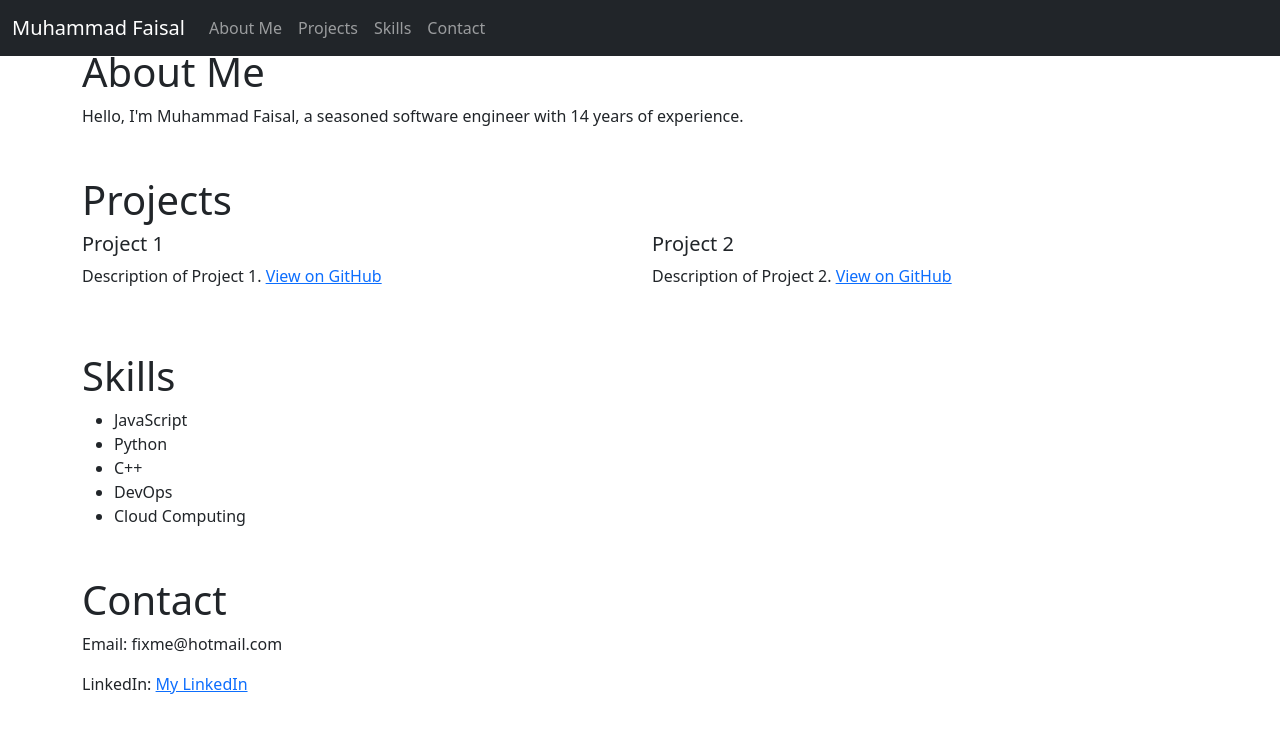
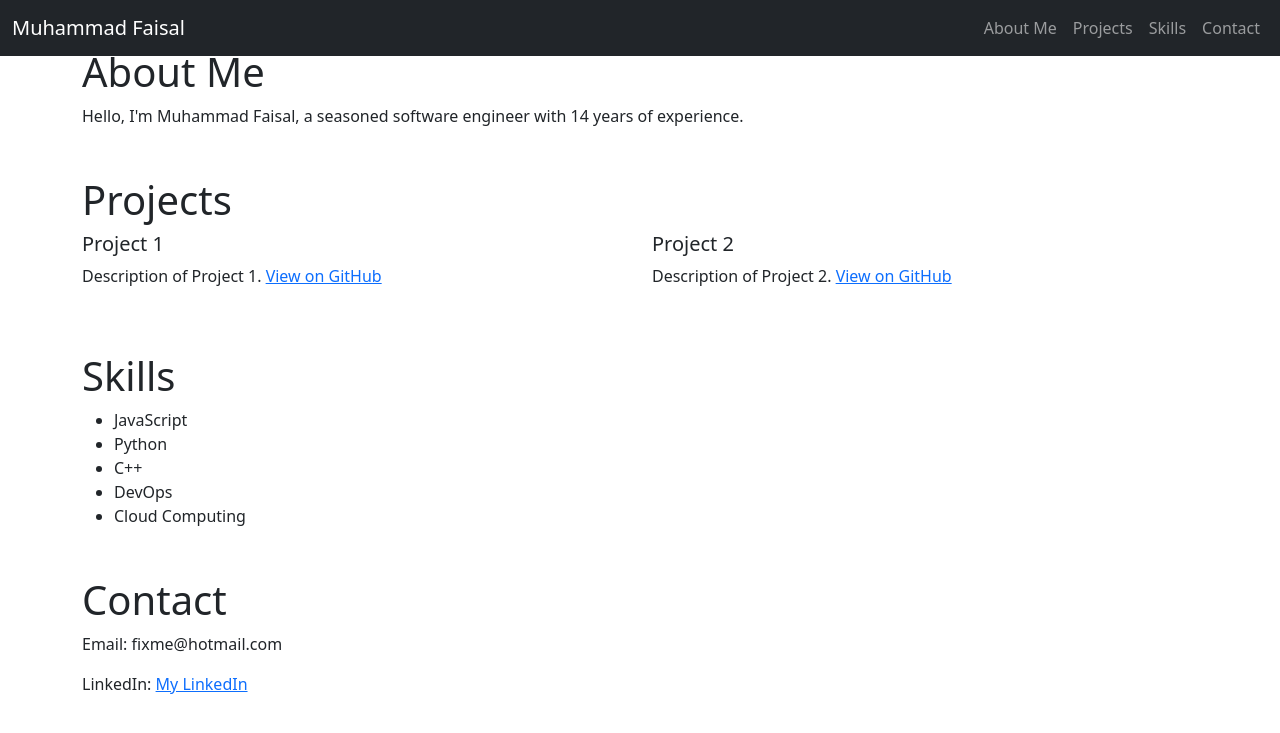
Before and after one commit to faisalazam/faisalazam.github.io, a Jekyll site: the page built from index.md, in a window 1280 px wide and 900 px high. Shown: the top 733 px of the window. Built offline with Jekyll 4.4.1, drawn with Linux system fonts in a browser that asks for light colours.

Commit message:
Made navbar links aligned to the right side of the navbar.

```diff
--- a/_includes/navbar.html
+++ b/_includes/navbar.html
@@ -5,7 +5,7 @@
             <span class="navbar-toggler-icon"></span>
         </button>
         <div class="collapse navbar-collapse" id="navbarNav">
-            <ul class="navbar-nav">
+            <ul class="navbar-nav ms-auto">
                 <li class="nav-item"><a class="nav-link" href="#about">About Me</a></li>
                 <li class="nav-item"><a class="nav-link" href="#projects">Projects</a></li>
                 <li class="nav-item"><a class="nav-link" href="#skills">Skills</a></li>
```
